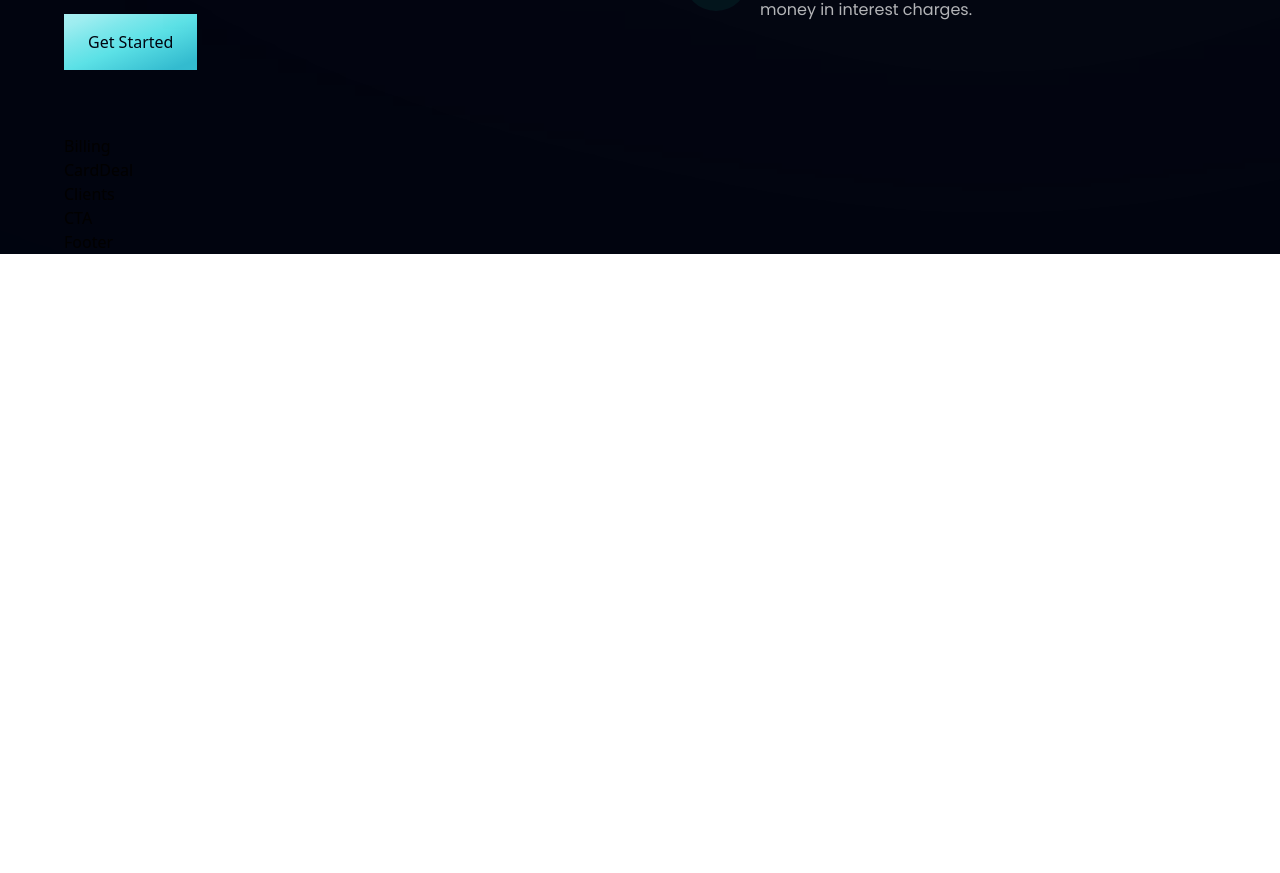
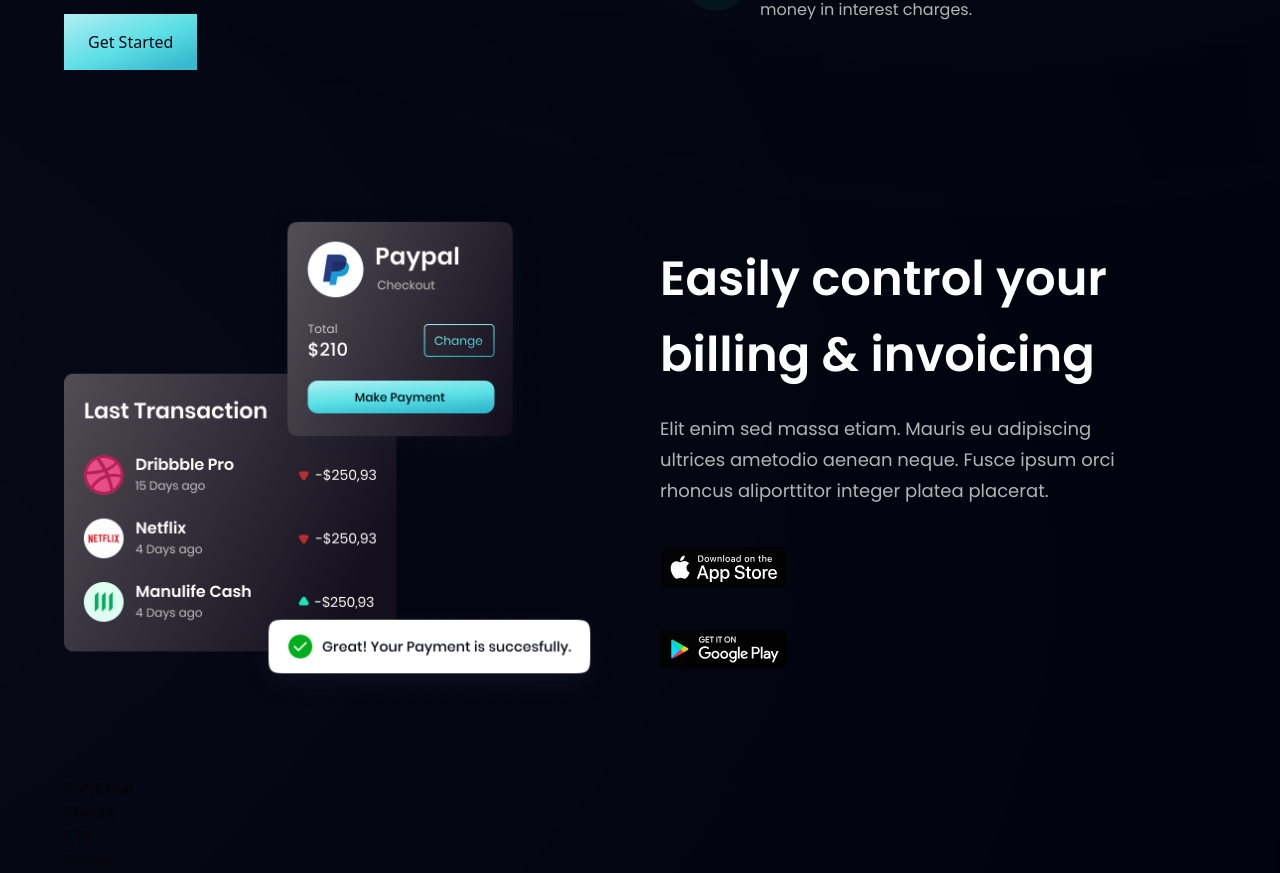
Before and after one commit to PiseAtharva/bang_modern_app, a React (Vite) app: page / in a window 1280 px wide. Shown: the part 1409-2282 px from the top of the page. Before the commit the page ends 1663 px from the top, so only its background shows below. Built offline with nearby package versions, Linux system fonts and the light colour scheme.

Commit message:
updated billing component

```diff
--- a/src/components/Billing.jsx
+++ b/src/components/Billing.jsx
@@ -1,9 +1,38 @@
-import React from 'react'
+import React from "react";
+import { apple, bill, google } from "../assets";
+import styles, { layout } from "../style";
 
-const Billing = () => {
-  return (
-    <div>Billing</div>
-  )
-}
+const Billing = () => (
+  <section id="product" className={layout.sectionReverse}>
+    <div className={layout.sectionImgReverse}>
+      <img
+        src={bill}
+        alt="billing"
+        className="w-[100%] h-[100%] relative z-[5]"
+      />
+      {/* gradient start */}
+      <div className="absolute z-[3] -left-1/2 top-0 w-[50%] h-[50%] rounded-full white__gradient" />
+      <div className="absolute z-[0] w-[50%] h-[50%] -left-1/2 bottom-0 rounded-full pink__gradient" />
+      {/* gradient end */}
+    </div>
+    <div className={layout.sectionInfo}>
+      <h2 className={styles.heading2}>
+        Easily control your <br className="sm:block hidden" /> billing &
+        invoicing
+      </h2>
+      <p className={`${styles.paragraph} max-w-[470px] mt-5`}>
+      Elit enim sed massa etiam. Mauris eu adipiscing ultrices ametodio
+        aenean neque. Fusce ipsum orci rhoncus aliporttitor integer platea
+        placerat.
+      </p>
+      <div className="flex flex-row flex-wrap sm:mt-10 mt-6">
+        <img src={apple} alt="apple-store" className="w-[128px] h-[42px] object-contain mr-5 cursor-pointer"/>
+      </div>
+      <div className="flex flex-row flex-wrap sm:mt-10 mt-6">
+        <img src={google} alt="google-play-store" className="w-[128px] h-[42px] object-contain cursor-pointer"/>
+      </div>
+    </div>
+  </section>
+);
 
-export default Billing
+export default Billing;
```
